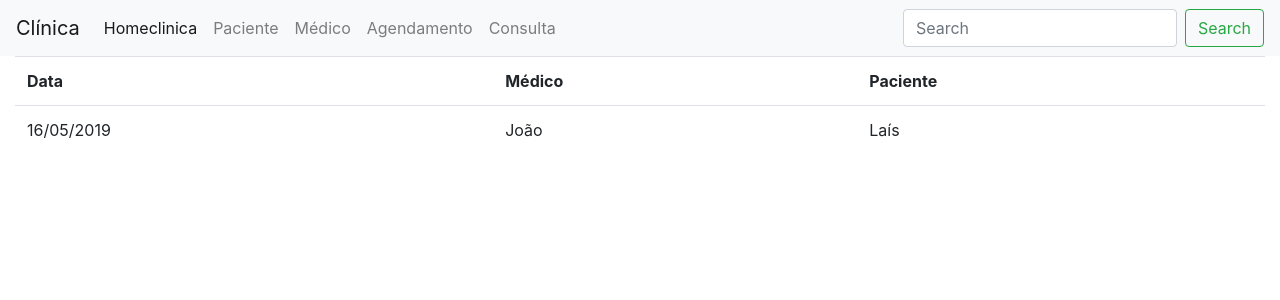
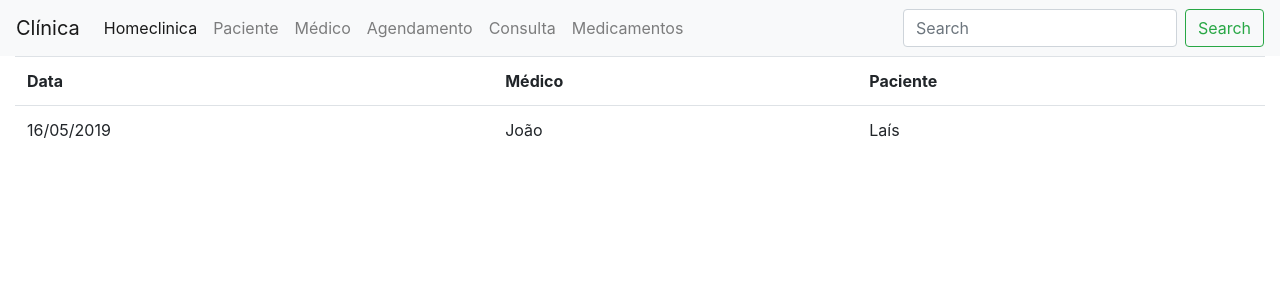
Before and after one commit to analais17/clinica, a Django app: page /atendimento/agendamento/ in a window 1280 px wide. Shown: the top 300 px of the page. Run offline with Django 3.2, Linux system fonts and the light colour scheme; some libraries are stand-ins or nearby versions.

Commit message:
Adiciona Medicamento

```diff
--- a/atendimento/templates/base.html
+++ b/atendimento/templates/base.html
@@ -33,6 +33,9 @@
             <li class="nav-item">
                 <a class="nav-link" href="consulta">Consulta</a>
             </li>
+            <li class="nav-item">
+                    <a class="nav-link" href="/atendimento/medicamento">Medicamentos</a>
+                </li>
         </ul>
         <form class="form-inline my-2 my-lg-0">
             <input class="form-control mr-sm-2" type="search" placeholder="Search" aria-label="Search">
```
